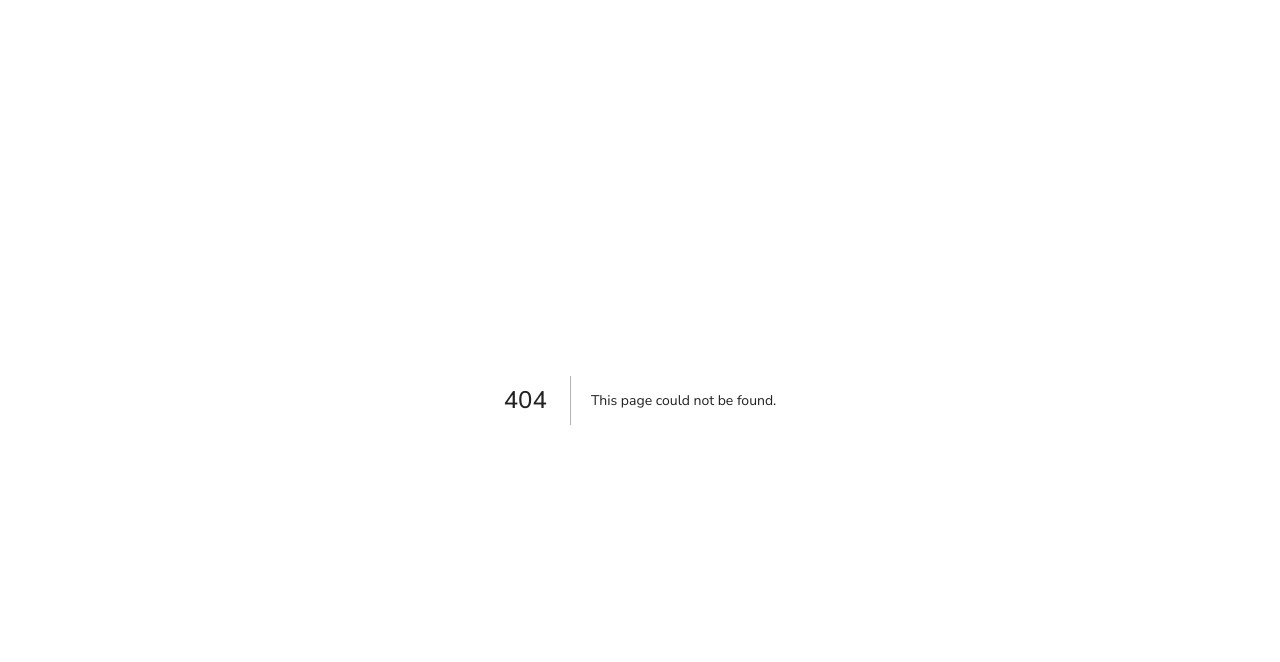
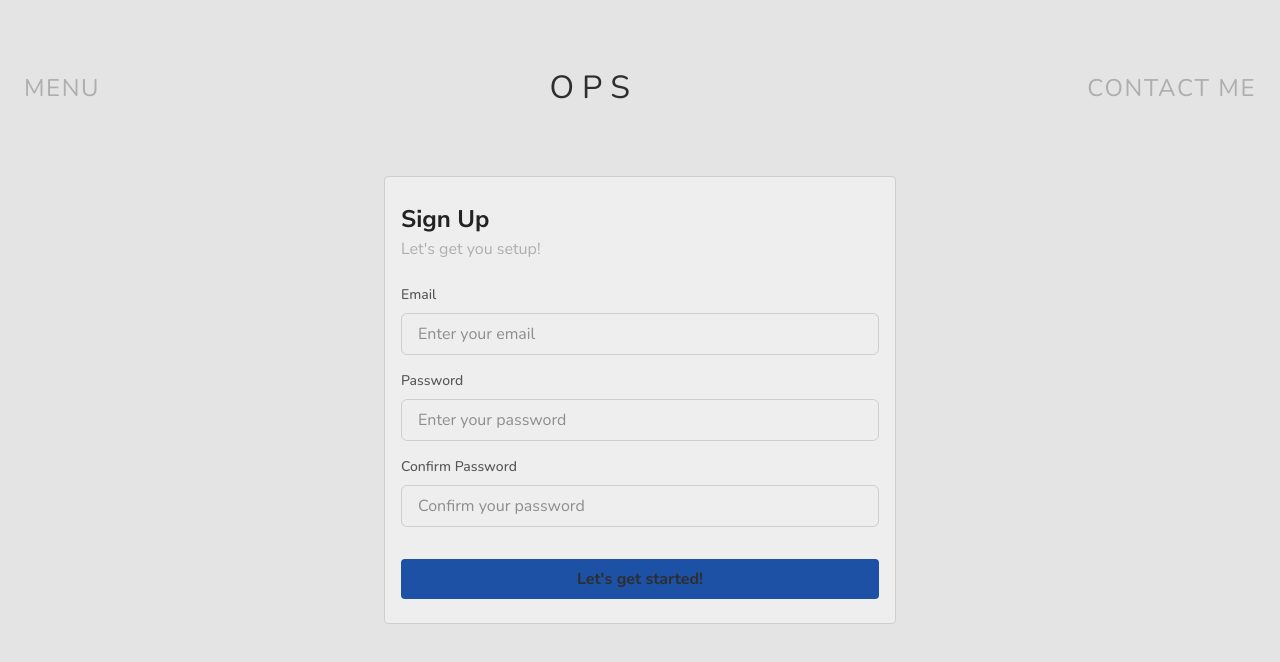
Before and after one commit to cynessa-dev/ops, a Next.js app: page /portal/signup in a window 1280 px wide. Before the commit this address had no page. Shown: the top 662 px of the page. Built offline with nearby package versions, Linux system fonts and the light colour scheme; no server answers.

Commit message:
✨feat(signup): implement signup page using useSignUp hook

```diff
--- /dev/null
+++ b/app/portal/signup/page.tsx
@@ -0,0 +1,72 @@
+'use client';
+
+import { useSignUp } from "@/lib/hooks/useSignUp";
+
+import InputField from "@/components/inputField";
+import Navigation from "@/components/navigation";
+
+export default function Portal() {
+    const {
+        email,
+        setEmail,
+        password,
+        setPassword,
+        confirmPassword,
+        setConfirmPassword,
+        message,
+        error,
+        submit,
+    } = useSignUp();
+
+
+    return (
+        <main className="flex justify-center items-center min-w-screen min-h-screen">
+            <Navigation />
+            <div className="flex px-4 py-6 flex-col gap-6 w-2/5 bg-(--card) border border-(--border) rounded">
+                <div>
+                    <h1 className="text-(--heading) text-[1.5rem] font-bold">Sign Up</h1>
+                    <p className="text-(--secondary) text-[1.25rem) font-light">Let's get you setup!</p>
+                </div>
+                <div>
+                    <form method="post">
+                        {/* EMAIL */}
+                        <InputField
+                            label="Email"
+                            type="email"
+                            placeholder="Enter your email"
+                            value={email}
+                            onChange={(e) => setEmail(e.target.value)}
+                        />
+                        {/* PASSWORD */}
+                        <InputField
+                            label="Password"
+                            type="password"
+                            placeholder="Enter your password"
+                            value={password}
+                            onChange={(e) => setPassword(e.target.value)}
+                        />
+                        {/* CONFIRM PASSWORD */}
+                        <InputField
+                            label="Confirm Password"
+                            type="password"
+                            placeholder="Confirm your password"
+                            value={confirmPassword}
+                            onChange={(e) => setConfirmPassword(e.target.value)}
+                        />
+
+                        {/* DISPLAY ERROR MESSAGE */}
+                        {error && <p className="text-[--danger] text-sm mt-2">{error}</p>}
+
+                        {/* DISPLAY SUCCESS MESSAGE */}
+                        {message && <p className="text-[--success] text-sm mt-2">{message}</p>}
+
+                        {/* SUBMIT */}
+                        <div className="pt-4">
+                            <button className="w-full py-2 px-4 bg-(--primary-action) text-foreground font-bold rounded cursor-pointer hover:bg-(--primary-hover)" onClick={submit}>Let's get started!</button>
+                        </div>
+                    </form>
+                </div>
+            </div>
+        </main>
+    );
+}
```
